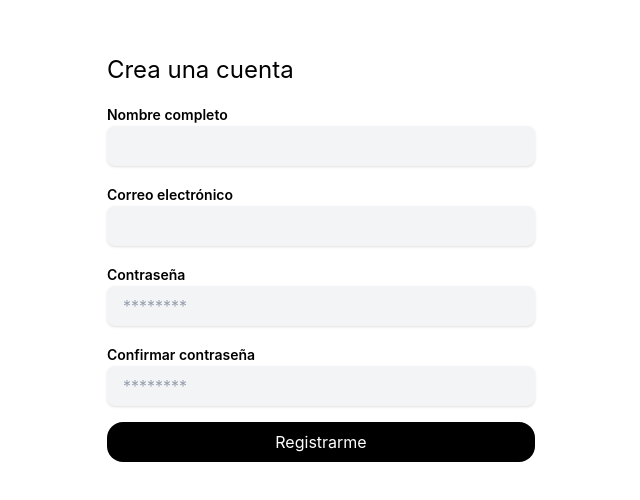
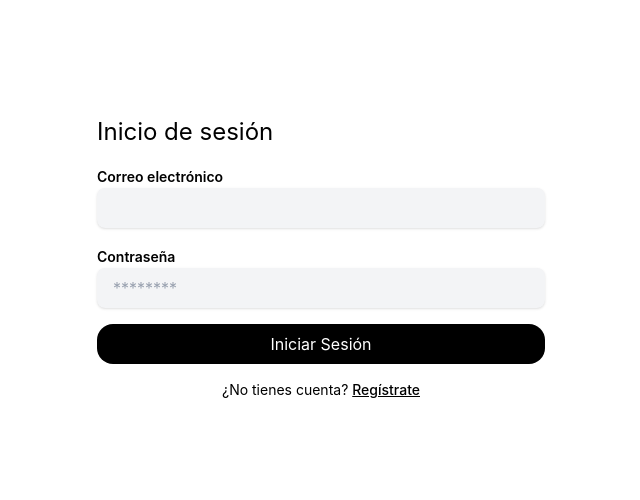
Before and after one commit to samuelhuicab/samuel-1706, a React (Vite) app in the folder client/: page /login in a window 1280 px wide. Shown: the part 142-642 px from the top of the page, without its empty margins (319-959 px from the left). Built offline with nearby package versions, Linux system fonts and the light colour scheme.

Commit message:
feat: rutas de aplicación y pantalla de inicio

```diff
--- a/client/package.json
+++ b/client/package.json
@@ -14,6 +14,7 @@
     "bcryptjs": "^3.0.3",
     "react": "^19.2.8",
     "react-dom": "^19.2.8",
+    "react-router": "^8.4.0",
     "react-router-dom": "^7.18.4",
     "recharts": "^3.10.1",
     "tailwindcss": "^4.3.3",
--- a/client/src/App.tsx
+++ b/client/src/App.tsx
@@ -1,23 +1,18 @@
-import { useAuth } from './context/AuthContext'
+import { Routes, Route, Navigate } from 'react-router';
+import LoginPage from './pages/LoginPage';
 import RegisterPage from './pages/RegisterPage';
+import DashboardPage from './pages/DashboardPage';
+
 
 function App() {
-  const { user, isLoading } = useAuth();
-
-  if (isLoading) {
-    return <p>Cargando...</p>;
-  }
-
   return (
-    <>
-      {user ? (
-        <h1>Bienvenido {user ? user.name : 'Sin sesión'}</h1>
-      ) : (
-        <RegisterPage/>
-      )}
-    </>
+    <Routes>
+      <Route path="/login" element={<LoginPage />} />
+      <Route path="/register" element={<RegisterPage />} />
+      <Route path="/dashboard" element={<DashboardPage />} />
+      <Route path="*" element={<Navigate to="/dashboard" replace />} />
+    </Routes>
   );
-
 }
 
 export default App
--- a/client/src/main.tsx
+++ b/client/src/main.tsx
@@ -3,11 +3,15 @@ import { createRoot } from 'react-dom/client'
 import './index.css'
 import App from './App.tsx'
 import { AuthProvider } from './context/AuthContext'
+import { BrowserRouter } from 'react-router';
+
 
 createRoot(document.getElementById('root')!).render(
   <StrictMode>
-    <AuthProvider>
-      <App />
-    </AuthProvider>
+    <BrowserRouter>
+      <AuthProvider>
+        <App />
+      </AuthProvider>
+    </BrowserRouter>
   </StrictMode>,
 )
--- /dev/null
+++ b/client/src/pages/DashboardPage.tsx
@@ -0,0 +1,53 @@
+import { useState, type FormEvent } from "react";
+import { useAuth } from '../context/AuthContext';
+import TextField from "../components/ui/TextField";
+
+function DashboardPage(){
+
+    const { login } = useAuth();
+
+    const [email, setEmail] = useState('');
+    const [password, setPassword] = useState('');
+
+    const [isSubmitting, setIsSubmitting] = useState(false);
+    const [submitError, setSubmitError] = useState<string | null>(null);
+
+
+    const handleSubmit = async (e: FormEvent<HTMLFormElement>) => {
+        e.preventDefault();
+
+        setSubmitError(null);
+        setIsSubmitting(true);
+        try {
+            await login(email, password);
+        } catch (error) {
+            setSubmitError(error instanceof Error ? error.message : 'Ocurrió un error inesperado');
+        } finally {
+            setIsSubmitting(false);
+        }
+    }
+
+
+    return (
+        <main className="min-h-screen grid place-items-center p-4">
+            <form className="grid grid-cols-1 gap-4 w-md max-w-md" onSubmit={handleSubmit}>
+                <h2 className="text-2xl col-span-1">Inicio de sesión</h2>
+
+                {submitError && (
+                    <div role="alert" className="alert-error">
+                    {submitError}
+                    </div>
+                )}
+
+                <TextField id="email" label="Correo electrónico" type="email" value={email} onChange={(e) => setEmail(e.target.value)} autoComplete="email" />
+                <TextField id="password" label="Contraseña" type="password" placeholder="********" value={password} onChange={(e) => setPassword(e.target.value)}/>
+
+                <button type="submit" className="px-4 py-2 bg-black text-white rounded-2xl cursor-pointer hover:bg-mist-900 transition-colors" disabled={isSubmitting}>
+                    {isSubmitting ? 'Iniciando Sesión...' : 'Iniciar Sesión'}
+                </button>
+            </form>
+        </main>
+    );
+}
+
+export default DashboardPage;
--- /dev/null
+++ b/client/src/pages/LoginPage.tsx
@@ -0,0 +1,61 @@
+import { useState, type FormEvent } from "react";
+import { useAuth } from '../context/AuthContext';
+import TextField from "../components/ui/TextField";
+import { Link } from "react-router";
+
+function LoginPage(){
+
+    const { login } = useAuth();
+
+    const [email, setEmail] = useState('');
+    const [password, setPassword] = useState('');
+
+    const [isSubmitting, setIsSubmitting] = useState(false);
+    const [submitError, setSubmitError] = useState<string | null>(null);
+
+
+    const handleSubmit = async (e: FormEvent<HTMLFormElement>) => {
+        e.preventDefault();
+
+        setSubmitError(null);
+        setIsSubmitting(true);
+        try {
+            await login(email, password);
+        } catch (error) {
+            setSubmitError(error instanceof Error ? error.message : 'Ocurrió un error inesperado');
+        } finally {
+            setIsSubmitting(false);
+        }
+    }
+
+
+    return (
+        <main className="min-h-screen grid place-items-center p-4">
+            <form className="grid grid-cols-1 gap-4 w-md max-w-md" onSubmit={handleSubmit}>
+                <h2 className="text-2xl col-span-1">Inicio de sesión</h2>
+
+                {submitError && (
+                    <div role="alert" className="alert-error">
+                    {submitError}
+                    </div>
+                )}
+
+                <TextField id="email" label="Correo electrónico" type="email" value={email} onChange={(e) => setEmail(e.target.value)} autoComplete="email" />
+                <TextField id="password" label="Contraseña" type="password" placeholder="********" value={password} onChange={(e) => setPassword(e.target.value)}/>
+
+                <button type="submit" className="px-4 py-2 bg-black text-white rounded-2xl cursor-pointer hover:bg-mist-900 transition-colors" disabled={isSubmitting}>
+                    {isSubmitting ? 'Iniciando Sesión...' : 'Iniciar Sesión'}
+                </button>
+
+                <p className="text-sm text-center">
+                    ¿No tienes cuenta?{' '}
+                    <Link to="/register" className="font-medium underline">
+                        Regístrate
+                    </Link>
+                </p>
+            </form>
+        </main>
+    );
+}
+
+export default LoginPage;
--- a/client/src/pages/RegisterPage.tsx
+++ b/client/src/pages/RegisterPage.tsx
@@ -2,6 +2,7 @@ import { useState, type FormEvent } from "react";
 import { useAuth } from '../context/AuthContext';
 import TextField from "../components/ui/TextField";
 import { validateRegisterForm, type RegisterFormErrors } from "../utils/validation";
+import { Link } from "react-router";
 
 function RegisterPage(){
     const { register } = useAuth();
@@ -40,7 +41,7 @@ function RegisterPage(){
 
     return (
         <main className="min-h-screen grid place-items-center p-4">
-            <form className="grid grid-cols-1 gap-4" onSubmit={handleSubmit}>
+            <form className="grid grid-cols-1 gap-4 w-md max-w-md" onSubmit={handleSubmit}>
                 <h2 className="text-2xl col-span-1">Crea una cuenta</h2>
 
                 {submitError && (
@@ -57,6 +58,13 @@ function RegisterPage(){
                 <button type="submit" className="px-4 py-2 bg-black text-white rounded-2xl cursor-pointer hover:bg-mist-900 transition-colors" disabled={isSubmitting}>
                     {isSubmitting ? 'Creando cuenta...' : 'Registrarme'}
                 </button>
+
+                <p className="text-sm text-center">
+                    ¿Ya tienes cuenta?{' '}
+                    <Link to="/login" className="font-medium underline">
+                        Inicia Sesión
+                    </Link>
+                </p>
             </form>
 
 
```
Also changed, not shown: 1 other file (tests, documents, lock files or other folders).
